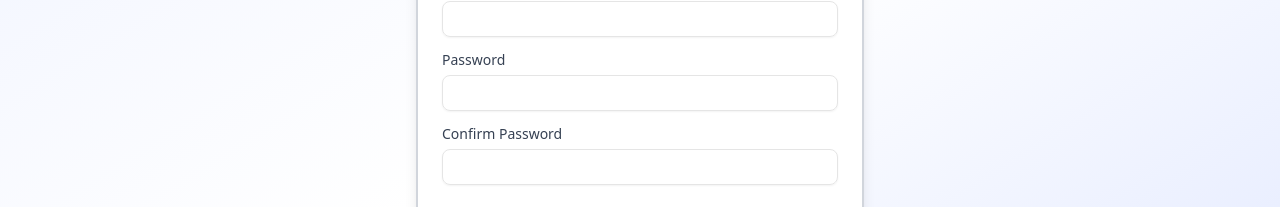
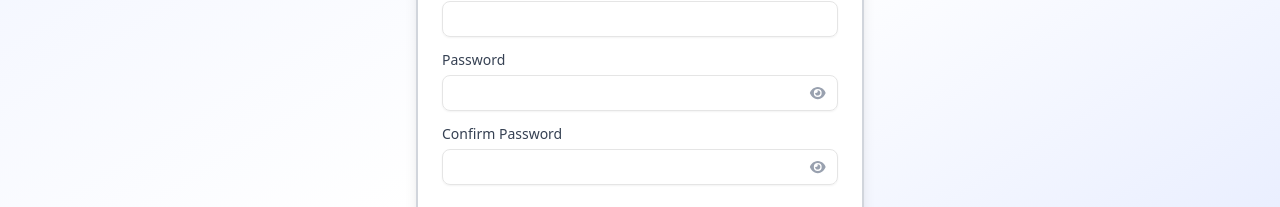
Before and after one commit to mdyeasinhn/nextmart-client, a Next.js app: page /register in a window 1280 px wide. Shown: the part 331-538 px from the top of the page. Built offline with nearby package versions, Linux system fonts and the light colour scheme.

Commit message:
password visibility toggle functionality.

```diff
--- a/package.json
+++ b/package.json
@@ -9,6 +9,8 @@
     "lint": "next lint"
   },
   "dependencies": {
+    "@fortawesome/free-solid-svg-icons": "^7.0.1",
+    "@fortawesome/react-fontawesome": "^3.0.2",
     "@hookform/resolvers": "^5.1.1",
     "@radix-ui/react-label": "^2.1.7",
     "@radix-ui/react-slot": "^1.2.3",
--- a/src/components/ui/modules/auth/register/RegisterFrom.tsx
+++ b/src/components/ui/modules/auth/register/RegisterFrom.tsx
@@ -18,6 +18,8 @@ import { useState } from "react";
 import { registrationSchema } from "./register.validation";
 import { registerUser } from "@/services/AuthServices";
 import Logo from "@/app/assets/svg/Logo";
+import { FontAwesomeIcon } from "@fortawesome/react-fontawesome";
+import { faEye, faEyeSlash } from "@fortawesome/free-solid-svg-icons";
 
 export default function RegisterForm() {
   // Setup form with validation using zod schema
@@ -139,9 +141,9 @@ export default function RegisterForm() {
                           onClick={() => setShowPassword(!showPassword)}
                         >
                           {showPassword ? (
-                            <i className="fa-regular fa-eye-slash text-sm"></i>
+                            <FontAwesomeIcon icon={faEyeSlash} className="text-sm" />
                           ) : (
-                            <i className="fa-regular fa-eye text-sm"></i>
+                            <FontAwesomeIcon icon={faEye} className="text-sm" />
                           )}
                         </button>
                       </div>
@@ -175,9 +177,9 @@ export default function RegisterForm() {
                           onClick={() => setShowConfirmPassword(!showConfirmPassword)}
                         >
                           {showConfirmPassword ? (
-                            <i className="fa-regular fa-eye-slash text-sm"></i>
+                            <FontAwesomeIcon icon={faEyeSlash} className="text-sm" />
                           ) : (
-                            <i className="fa-regular fa-eye text-sm"></i>
+                            <FontAwesomeIcon icon={faEye} className="text-sm" />
                           )}
                         </button>
                       </div>
```
Also changed, not shown: 1 other file (tests, documents, lock files or other folders).
